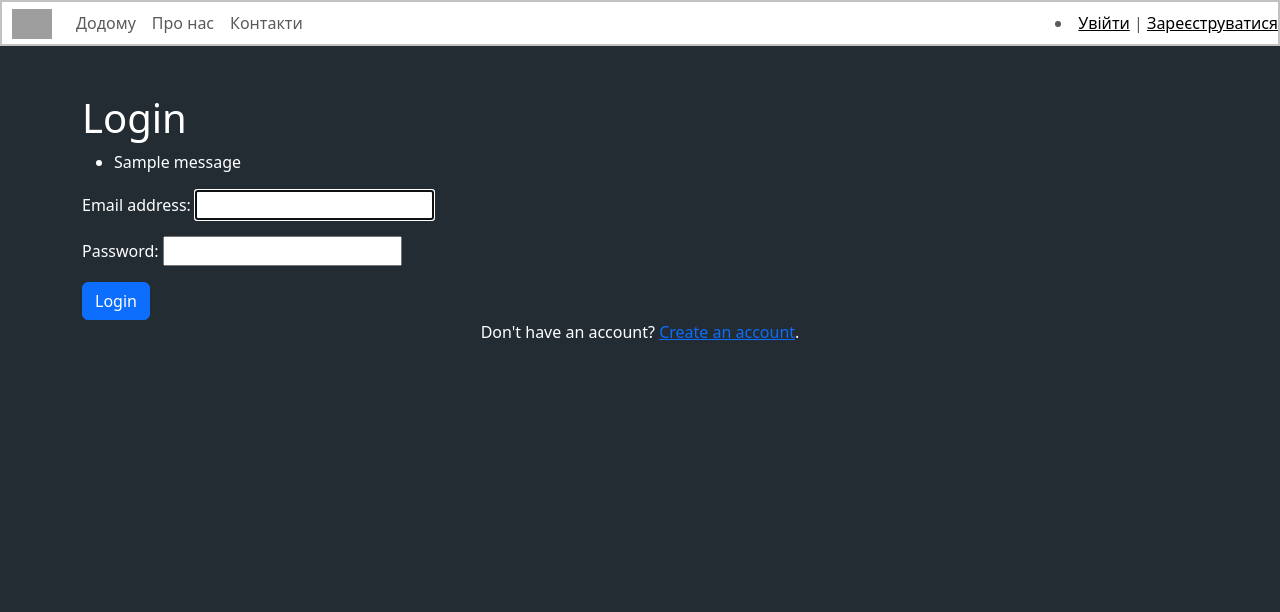
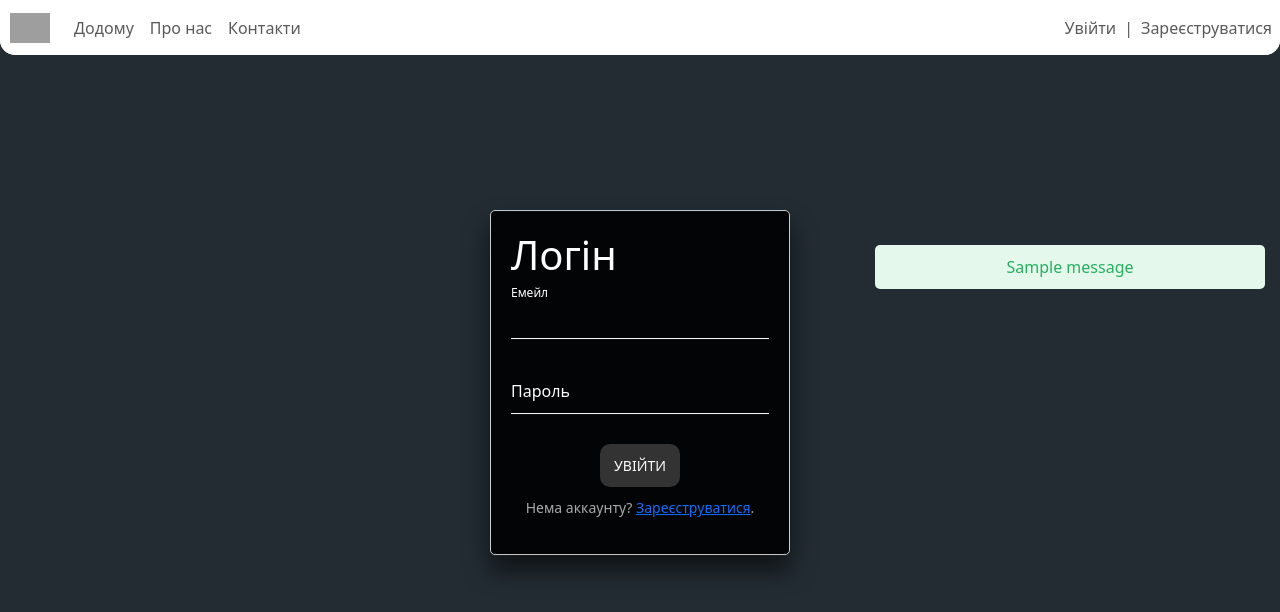
Before and after one commit to lepusDZ/EnglishSchool, a Django app: page /login/ in a window 1280 px wide. Shown: the top 612 px of the page. Run offline with Django 3.2, Linux system fonts and the light colour scheme; tables that the repository leaves empty hold one stand-in row (values such as "Sample post"); one stand-in notice (Sample message) is shown; some libraries are stand-ins or nearby versions; grey boxes are pictures that could not be loaded.

Commit message:
Login + Registration Frontend

```diff
--- a/TheProject/Main/static/css/style.css
+++ b/TheProject/Main/static/css/style.css
@@ -1,4 +1,5 @@
 /* style.css */
+
 body {
     background-color: #232C33;
     color: white;
@@ -21,11 +22,18 @@ body {
     width: 100%;
     margin: 0;
     padding: 0;
-    border: 1px solid #c2c2c2;
     display: flex;
+    background-color: white;
     /* Use 'flex' instead of 'display: flex' */
-    flex-direction: row;
-    background-color: #fff;
+    flex-direction: row; /* Set the background of the .navbar to transparent */
+    justify-content: center; /* Horizontally center the items */
+    align-items: center; /* Vertically center the items */
+    border-bottom-left-radius: 15px; /* Add rounded corners to the navbar */
+    border-bottom-right-radius: 15px;
+    height: 55px; /* Set the height of the navbar as needed */ /* Adjust the path to your navbar background image */
+    background-size: cover; /* Scale the background image to cover the navbar */
+    background-repeat: no-repeat; /* Prevent the background image from repeating */
+    background-position: center ; /* Center the background image */
 }
 
   .navbar-brand img {
--- /dev/null
+++ b/TheProject/User/static/css/user.css
@@ -0,0 +1,201 @@
+.login-box {
+  position: absolute;
+  top: 50%;
+  left: 50%;
+  width: 400px;
+  padding: 40px;
+  margin: 20px auto;
+  transform: translate(-50%, -55%);
+  background: rgba(0,0,0,.9);
+  box-sizing: border-box;
+  box-shadow: 0 15px 25px rgba(0,0,0,.6);
+  border-radius: 10px;
+}
+
+.login-box h1 {
+  margin-bottom:15px;
+}
+
+.login-box p:first-child {
+  margin: 0 0 30px;
+  padding: 0;
+  color: #fff;
+  text-align: center;
+  font-size: 1.5rem;
+  font-weight: bold;
+  letter-spacing: 1px;
+}
+
+.login-box .user-box {
+  position: relative;
+}
+
+.login-box .user-box input {
+  width: 100%;
+  padding: 10px 0;
+  font-size: 16px;
+  color: #fff;
+  margin-bottom: 30px;
+  border: none;
+  border-bottom: 1px solid #fff;
+  outline: none;
+  background: transparent;
+}
+
+.login-box .user-box label {
+  position: absolute;
+  top: 0;
+  left: 0;
+  padding: 10px 0;
+  font-size: 16px;
+  color: #fff;
+  pointer-events: none;
+  transition: .5s;
+}
+
+.login-box .user-box input:focus ~ label,
+.login-box .user-box input:valid ~ label {
+  top: -20px;
+  left: 0;
+  color: #fff;
+  font-size: 12px;
+}
+
+.login-box button {
+  position: relative;
+  margin-bottom: 10px;
+  padding: 0.8em 1em;
+  outline: none;
+  text-decoration: none;
+  display: flex;
+  justify-content: center;
+  align-items: center;
+  cursor: pointer;
+  border: none;
+  text-transform: uppercase;
+  background-color: #333;
+  border-radius: 10px;
+  color: #fff;
+  font-weight: 300;
+  font-size: 14px;
+  font-family: inherit;
+  z-index: 0;
+  overflow: hidden;
+  transition: all 0.3s cubic-bezier(0.02, 0.01, 0.47, 1);
+}
+
+.login-box button:hover {
+  animation: sh0 0.5s ease-in-out both;
+}
+
+@keyframes sh0 {
+  0% {
+    transform: rotate(0deg) translate3d(0, 0, 0);
+  }
+
+  25% {
+    transform: rotate(7deg) translate3d(0, 0, 0);
+  }
+
+  50% {
+    transform: rotate(-7deg) translate3d(0, 0, 0);
+  }
+
+  75% {
+    transform: rotate(1deg) translate3d(0, 0, 0);
+  }
+
+  100% {
+    transform: rotate(0deg) translate3d(0, 0, 0);
+  }
+}
+
+.login-box button:hover span {
+  animation: storm 0.7s ease-in-out both;
+  animation-delay: 0.06s;
+}
+
+.login-box button::after {
+  content: '';
+  position: absolute;
+  right: 0;
+  bottom: 0;
+  width: 100px;
+  height: 100px;
+  border-radius: 50%;
+  background: #fff;
+  opacity: 0;
+  transition: transform 0.15s cubic-bezier(0.02, 0.01, 0.47, 1), opacity 0.15s cubic-bezier(0.02, 0.01, 0.47, 1);
+  z-index: -1;
+  transform: translate(100%, -25%) translate3d(0, 0, 0);
+}
+
+.login-box button:hover::before,
+.login-box button:hover::after {
+  opacity: 0.15;
+  transition: transform 0.2s cubic-bezier(0.02, 0.01, 0.47, 1), opacity 0.2s cubic-bezier(0.02, 0.01, 0.47, 1);
+}
+
+.login-box button:hover::before {
+  transform: translate3d(50%, 0, 0) scale(0.9);
+}
+
+.login-box button:hover::after {
+  transform: translate(50%, 0) scale(1.1);
+}
+
+
+
+
+.login-box p:last-child {
+  color: #aaa;
+  font-size: 14px;
+}
+
+
+/* Style for messages block */
+ul.messages {
+  position:absolute;
+  top: 30%;
+  list-style: none;
+  right: 10px;
+  padding: 0;
+  max-width: 400px; /* Limit the width of the block */
+  width:100%;
+  border-radius: 5px;
+
+}
+
+ul.messages li {
+  color: #333;
+  background-color: #f5f5f5;
+  padding: 10px;
+  margin: 5px;
+  border-radius: 5px;
+  max-width: 400px;
+  text-align: center;
+}
+
+ul.messages li.error {
+  color: #c0392b;
+  background-color: #f9dcdc;
+}
+
+ul.messages li.success {
+  color: #27ae60;
+  background-color: #e4f9eb;
+}
+
+ul.messages li.warning {
+  color: #e67e22;
+  background-color: #fce8d5;
+}
+
+/* Style for login-box */
+.login-box {
+  width: 300px;
+  margin: 0 auto; /* Center the login box horizontally */
+  padding: 20px;
+  border: 1px solid #ccc;
+  border-radius: 5px;
+}
--- a/TheProject/User/templates/user/login.html
+++ b/TheProject/User/templates/user/login.html
@@ -1,24 +1,30 @@
 {% extends "base.html" %}
-
 {% block content %}
-
-<div class="container py-5">
-  <h1>Login</h1>
-  <form method="post">
-    {% csrf_token %}
-
-    {% if messages %}
-    <ul class="messages">
+  {% if messages %}
+    <ul class="messages" align="right">
       {% for message in messages %}
-        <li{% if message.tags %} class="{{ message.tags }}"{% endif %}>{{ message }}</li>
+        <li {% if message.tags %}class="{{ message.tags }}"{% endif %}>{{ message }}</li>
       {% endfor %}
     </ul>
-    {% endif %}
-
-    {{ login_form.as_p }}
-    <button class="btn btn-primary" type="submit">Login</button>
-  </form>
-  <p class="text-center">Don't have an account? <a href="{% url 'user:register' %}">Create an account</a>.</p>
-</div>
-
+  {% endif %}
+  <div class="login-box">
+    <h1>Логін</h1>
+    <form method="post">
+      {% csrf_token %}
+      <div class="user-box">
+        {{ login_form.username }}
+        <label>Емейл</label>
+      </div>
+      <div class="user-box">
+        {{ login_form.password }}
+        <label>Пароль</label>
+      </div>
+      <center>
+        <button class="login button" type="submit">Увійти</button>
+      </center>
+    </form>
+    <p class="text-center">
+      Нема аккаунту? <a href="{% url 'user:register' %}">Зареєструватися</a>.
+    </p>
+  </div>
 {% endblock content %}
--- a/TheProject/User/views.py
+++ b/TheProject/User/views.py
@@ -1,9 +1,10 @@
+from .models import CustomUser
+from django.contrib.auth.forms import AuthenticationForm
+from django.contrib import messages
+from django.contrib.auth import login, authenticate, logout
+from .forms import NewUserForm
 from django.shortcuts import render, redirect
-from .forms import NewUserForm
-from django.contrib.auth import login, authenticate, logout
-from django.contrib import messages
-from django.contrib.auth.forms import AuthenticationForm
-from .models import CustomUser
+
 
 def register_request(request):
     if request.method == "POST":
@@ -11,11 +12,15 @@ def register_request(request):
         if form.is_valid():
             user = form.save()
             login(request, user)
-            messages.success(request, "Registration successful.")
             return redirect("main:home")
-        messages.error(request, "Unsuccessful registration. Invalid information.")
+        else:
+            error_messages = extract_error_messages(form.errors)
+            for error in error_messages:
+                messages.error(request, error)
     form = NewUserForm()
     return render(request=request, template_name="user/register.html", context={"register_form": form})
+
+
 
 def login_request(request):
     if request.method == "POST":
@@ -26,21 +31,37 @@ def login_request(request):
             user = authenticate(username=username, password=password)
             if user is not None:
                 login(request, user)
-                messages.info(request, f"You are now logged in as {username}.")
                 return redirect("main:home")
             else:
-                messages.error(request, "Invalid username or password.")
+                error_messages = extract_error_messages(form.errors)
+                for error in error_messages:
+                    messages.error(request, error)
         else:
-            messages.error(request, "Invalid username or password.")
+            error_messages = extract_error_messages(form.errors)
+            for error in error_messages:
+                messages.error(request, error)
     form = AuthenticationForm()
     return render(request=request, template_name="user/login.html", context={"login_form": form})
 
+
 def logout_request(request):
     logout(request)
-    messages.info(request, "You have successfully logged out.")
     return redirect("main:home")
+
 
 def user_profile(request):
     user = request.user
-    fields = [(field.verbose_name, getattr(user, field.name)) for field in user._meta.fields]
+    fields = [(field.verbose_name, getattr(user, field.name))
+              for field in user._meta.fields]
     return render(request, template_name='user/profile.html', context={'user': user, 'fields': fields})
+
+
+def extract_error_messages(errors):
+    error_messages = []
+    for field, field_errors in errors.items():
+        if field == "__all__":
+            error_messages.extend(field_errors)
+        else:
+            for error in field_errors:
+                error_messages.append(error)
+    return error_messages
--- a/TheProject/templates/base.html
+++ b/TheProject/templates/base.html
@@ -11,6 +11,8 @@
         <link rel="stylesheet"
               href="{% static 'bootstrap/css/bootstrap.min.css' %}">
         <link rel="stylesheet" href="{% static 'css/style.css' %}">
+        <link rel="stylesheet" href="{% static 'css/user.css' %}">
+
     </head>
     <body>
         {% include "inc/_navbar.html" %}
--- a/TheProject/templates/inc/_navbar.html
+++ b/TheProject/templates/inc/_navbar.html
@@ -28,23 +28,29 @@
                     <a class="nav-link" href="{% url 'main:home' %}">Контакти</a>
                 </li>
             </ul>
-            {% if user.is_authenticated %}
-                <ul class="navbar-nav mr-auto">
+            <ul class="navbar-nav mr-auto">
+                {% if user.is_authenticated %}
                     <li class="nav-item">
                         <a class="nav-link" href="{% url 'main:home' %}"><b>РОЗКЛАД</b></a>
                     </li>
                     <li class="nav-item">
-                        <a class="nav-link" href="{% url 'user:profile' %}">Профіль</a>
+                        <a class="nav-link" href="{% url 'user:profile' %}">Профіль</a  >
                     </li>
                     <li class="nav-item">
                         <a class="nav-link" href="{% url 'user:logout' %}">Вийти</a>
                     </li>
-                </ul>
-            {% else %}
-                <li class="navbar-text">
-                    <a href="{% url 'user:login' %}">Увійти</a> | <a href="{% url 'user:register' %}">Зареєструватися</a>
-                </li>
-            {% endif %}
+                {% else %}
+                    <li class="nav-item">
+                        <a class="nav-link" href="{% url 'user:login' %}">Увійти</a>
+                    </li>
+                    <li class="navbar-text">
+                        |
+                    </li>
+                    <li calss="nav-item">
+                        <a class="nav-link" href="{% url 'user:register' %}">Зареєструватися</a>
+                    </li>
+                {% endif %}
+            </ul>
         </div>
     </div>
 </nav>
```
Also changed, not shown: TheProject/Main/templates/main/landing.html (+0 -7 lines), TheProject/TheProject/settings.py (+7 -1 lines), TheProject/User/forms.py (+10 -2 lines), TheProject/User/templates/user/register.html (+24 -14 lines), TheProject/static/css/style.css (+10 -4 lines), TheProject/static/css/user.css (added, +180 -0 lines). Lines whose indentation alone changed are shown as unchanged.
